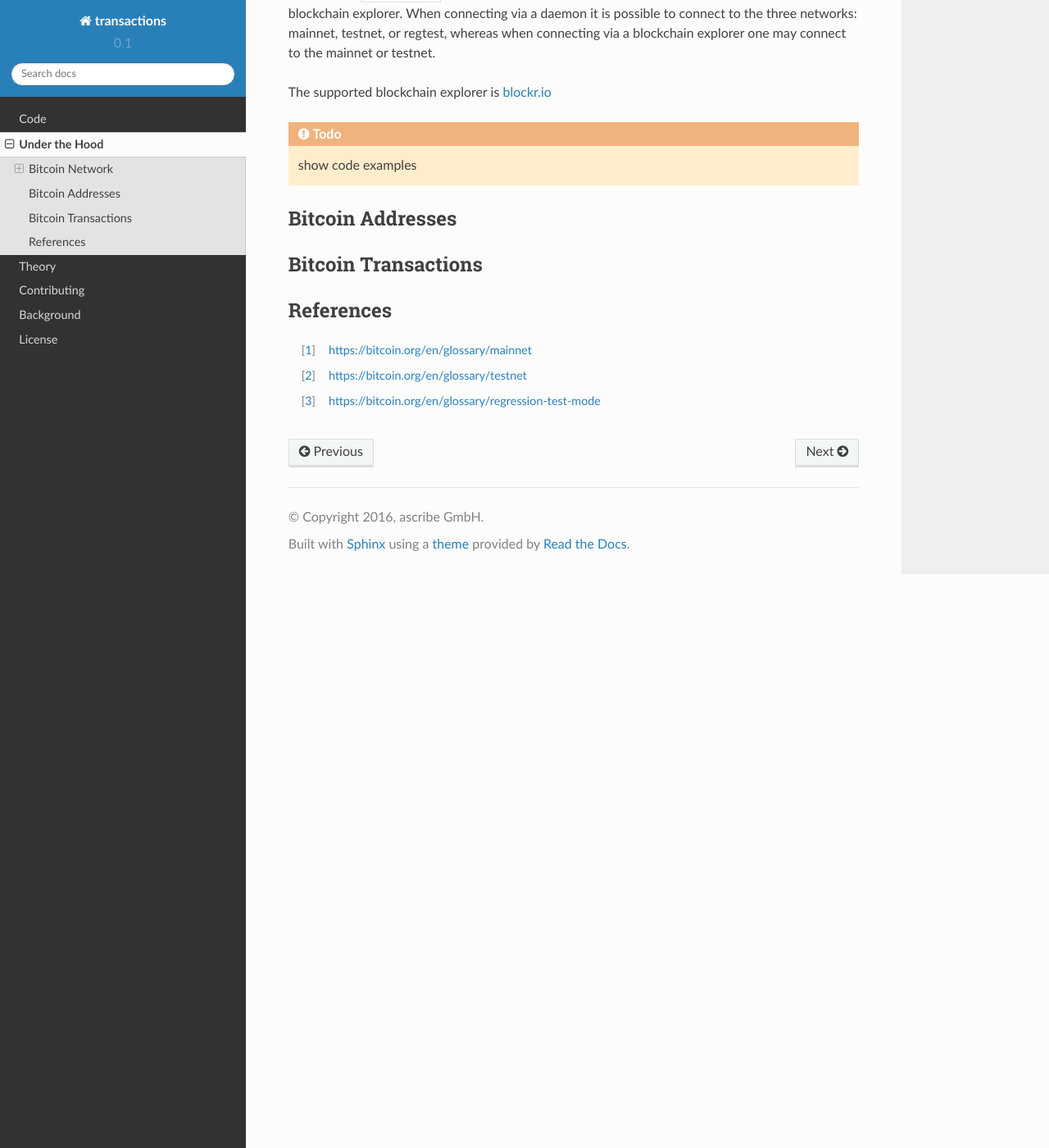
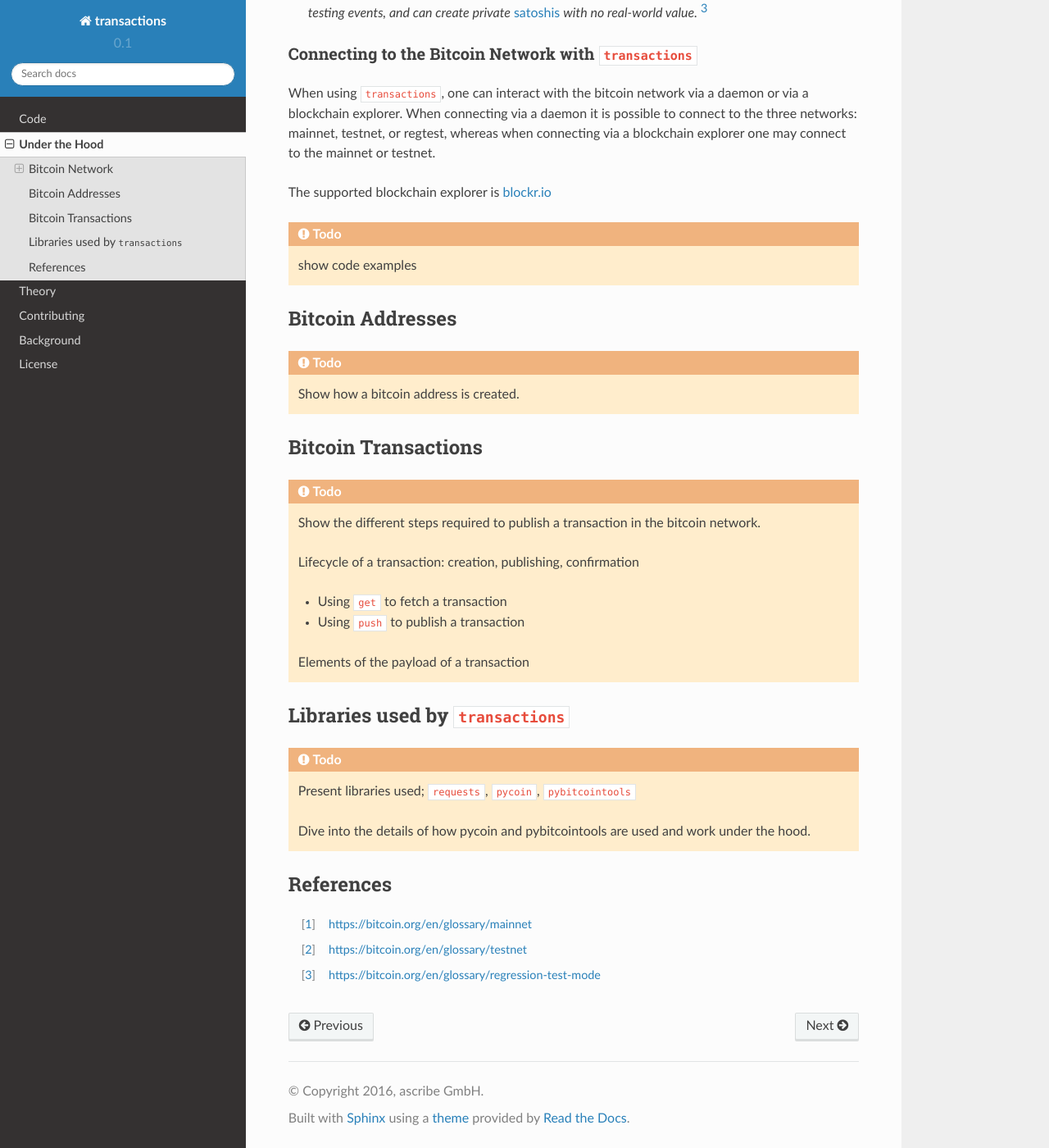
Before and after one commit to ascribe/transactions, a Sphinx documentation site: the page built from docs/source/underthehood.rst, in a window 1280 px wide and 1400 px high, scrolled down 1080 px. Shown: the whole window at 82% size. Built offline with Sphinx 7.4.7 and the Read the Docs theme 2.0.0, drawn with Linux system fonts in a browser that asks for light colours; some of the changed text lies outside the part shown.

Commit message:
Add section for supporting libs and todos

```diff
--- a/docs/source/underthehood.rst
+++ b/docs/source/underthehood.rst
@@ -12,6 +12,12 @@ We'll use three main "pillars" to organize and present the information:
 * :ref:`uth-bitcoin-network`
 * :ref:`uth-bitcoin-addresses`
 * :ref:`uth-bitcoin-transactions`
+
+One additional section will be used to present some key aspects of the
+libraries that ``transactions`` rely on, especially the two bitcoin libraries:
+``pycoin`` and ``pybitcointools``.
+
+* :ref:`libs-transactions`
 
 
 .. _uth-bitcoin-network:
@@ -70,12 +76,38 @@ The supported blockchain explorer is `blockr.io`_
 Bitcoin Addresses
 *****************
 
+.. todo:: Show how a bitcoin address is created.
+
+
 
 .. _uth-bitcoin-transactions:
 
 ********************
 Bitcoin Transactions
 ********************
+
+.. todo:: Show the different steps required to publish a transaction in the
+    bitcoin network.
+
+    Lifecycle of a transaction: creation, publishing, confirmation
+
+    * Using ``get`` to fetch a transaction
+    * Using ``push`` to publish a transaction
+
+    Elements of the payload of a transaction
+
+
+.. _libs-transactions:
+
+**********************************
+Libraries used by ``transactions``
+**********************************
+
+.. todo:: Present libraries used; ``requests``, ``pycoin``, ``pybitcointools``
+
+    Dive into the details of how pycoin and pybitcointools are used and work under the hood.
+
+
 
 **********
 References
```
